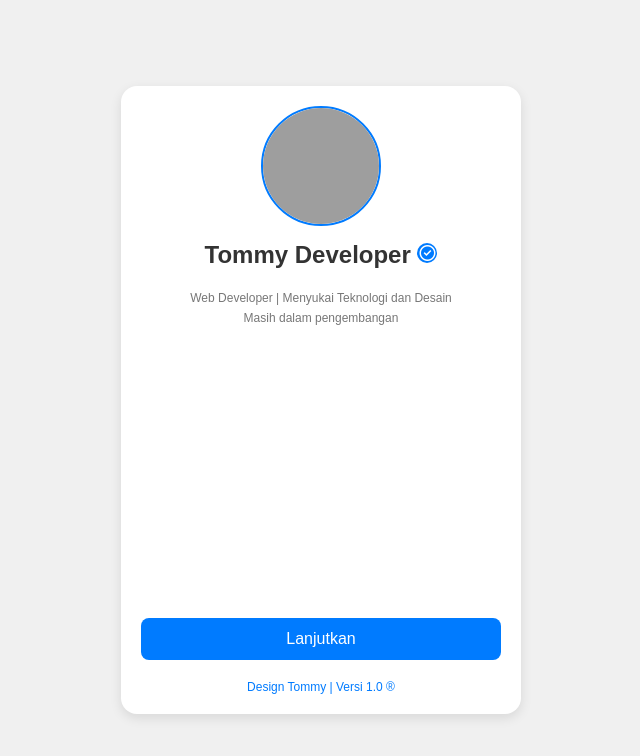
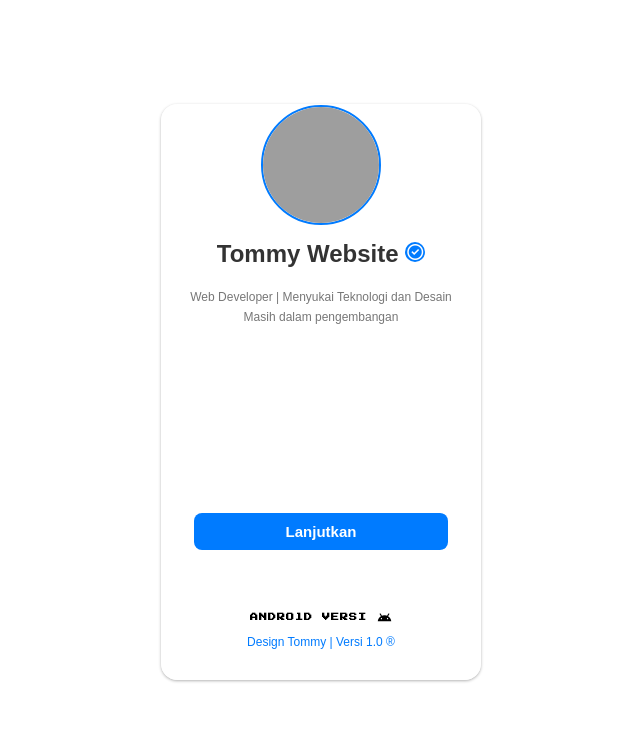
Before and after one commit to tommydev27/tommy.website, a plain HTML site: page index.html in a window 1280 px wide. Shown: the whole page, without its empty margins (319-959 px from the left). Drawn offline with nearby package versions, Linux system fonts and the light colour scheme; grey boxes are pictures that could not be loaded.

Commit message:
index.html

```diff
--- a/index.html
+++ b/index.html
@@ -4,36 +4,48 @@
     <meta charset="UTF-8">
     <meta name="viewport" content="width=device-width, initial-scale=1.0">
     <link rel="stylesheet" href="https://fonts.googleapis.com/css2?family=Material+Symbols+Outlined:opsz,wght,FILL,GRAD@20..48,100..700,0..1,-50..200&display=swap" />
+      <link href="https://fonts.googleapis.com/css2?family=Press+Start+2P&display=swap" rel="stylesheet">
+
     <title>tommy.developer</title>
     <style>
         /* Gaya Umum */
+                body {
+            font-family: Arial, sans-serif;
+             }
+
         * {
             margin: 0;
             padding: 0;
             box-sizing: border-box;
-            font-family: Arial, sans-serif;
+
         }
 
         body {
+            background-image: white;
+            background-size: cover;
+            background-position: center;
+            background-repeat: no-repeat;
+            color: white;
             display: flex;
             justify-content: center;
             align-items: center;
-            min-height: 100vh;
-            background-color: #f0f0f0;
-            color: #333;
+            min-height: 98vh;
         }
 
+
         .container {
-            width: 90%;
-            max-width: 400px;
-            background: #ffffff;
-            padding: 20px;
+            position: relative;
+            text-align: center;
+            width: 320px;
+            border: 1px solid hsl(0, 0%, 100%); /* Garis melingkari */
+            background: transparent; /* Transparan untuk menghilangkan background */
+            padding: 0px;
             border-radius: 16px;
-            box-shadow: 0 4px 12px rgba(0, 0, 0, 0.1);
+            box-shadow: 0 1px 3px rgba(0,0,0,0.3);
             color: black;
-            text-align: center;
-            position: relative;
+            transition: background 0.3s ease;
         }
+
 
         /* Gaya untuk Kolom Gambar Profil */
         .profile-image-container {
@@ -75,19 +87,21 @@
 
         /* Tombol Lanjutkan */
         .buttons {
-         margin-top: 290px; /* Jarak di atas tombol */
-         margin-bottom: 20px; /* Jarak di bawah tombol */
+         margin-top: 186px; /* Jarak di atas tombol */
+         margin-bottom: 60px; /* Jarak di bawah tombol */
         }
 
         .buttons button {
-            width: 100%;
-            padding: 12px;
+            width: 80%;
+            padding: 10px;
             background-color: #007bff;
             border: none;
             color: white;
             border-radius: 8px;
             cursor: pointer;
-            font-size: 16px;
+            font-size: 15px;
+
+            font-weight: bold;
             transition: background-color 0.3s ease;
         }
 
@@ -99,8 +113,35 @@
             margin-top: 10px;
             font-size: 12px;
             color: #007bff;
+            margin-bottom: 30px;
             transition: color 0.3s ease;
         }
+        h3 {
+  font-size: 10px;
+  color: #333333;
+  text-align: center;
+  display: flex;
+ font-family: 'Siegra', monospace;
+  align-items: center;
+  justify-content: center;
+margin-top: 10px;
+  }
+.material-symbols-outlined {
+  font-size: 15px;
+  color: #000;
+  margin-top: 0px;
+    }
+            /* CSS untuk teks digital */
+    .digital-text {
+      font-size: 8px; /* Ukuran font */
+      color: #000; /* Warna hijau seperti tampilan digital */
+      font-family: 'Press Start 2P', monospace; /* Font digital dari Google Fonts */
+      letter-spacing: 1px; /* Menambah jarak antar huruf */
+      text-align: center; /* Meratakan teks ke tengah */
+      margin-top: 20px; /* Menambahkan jarak atas */
+        gap: 10px;
+    }
+
     </style>
 </head>
 <body>
@@ -108,7 +149,7 @@
         <div class="profile-image-container">
             <img src="https://iili.io/2CdWhPe.md.png" alt="Profile" class="circle-image">
         </div>
-        <p class="profile-name">Tommy Developer
+        <p class="profile-name">Tommy Website
             <span class="material-symbols-outlined">check_circle</span>
         </p>
 <p class="profile-description">Web Developer | Menyukai Teknologi dan Desain<br>Masih dalam pengembangan</p>
@@ -117,6 +158,8 @@
         <div class="buttons">
             <button onclick="continueToNext()">Lanjutkan</button>
         </div>
+    <h3 class="digital-text">ANDROlD VERSI
+      <span class="material-symbols-outlined">android</span> </h3>
 
         <footer>Design Tommy | Versi 1.0 ®</footer>
     </div>
```
